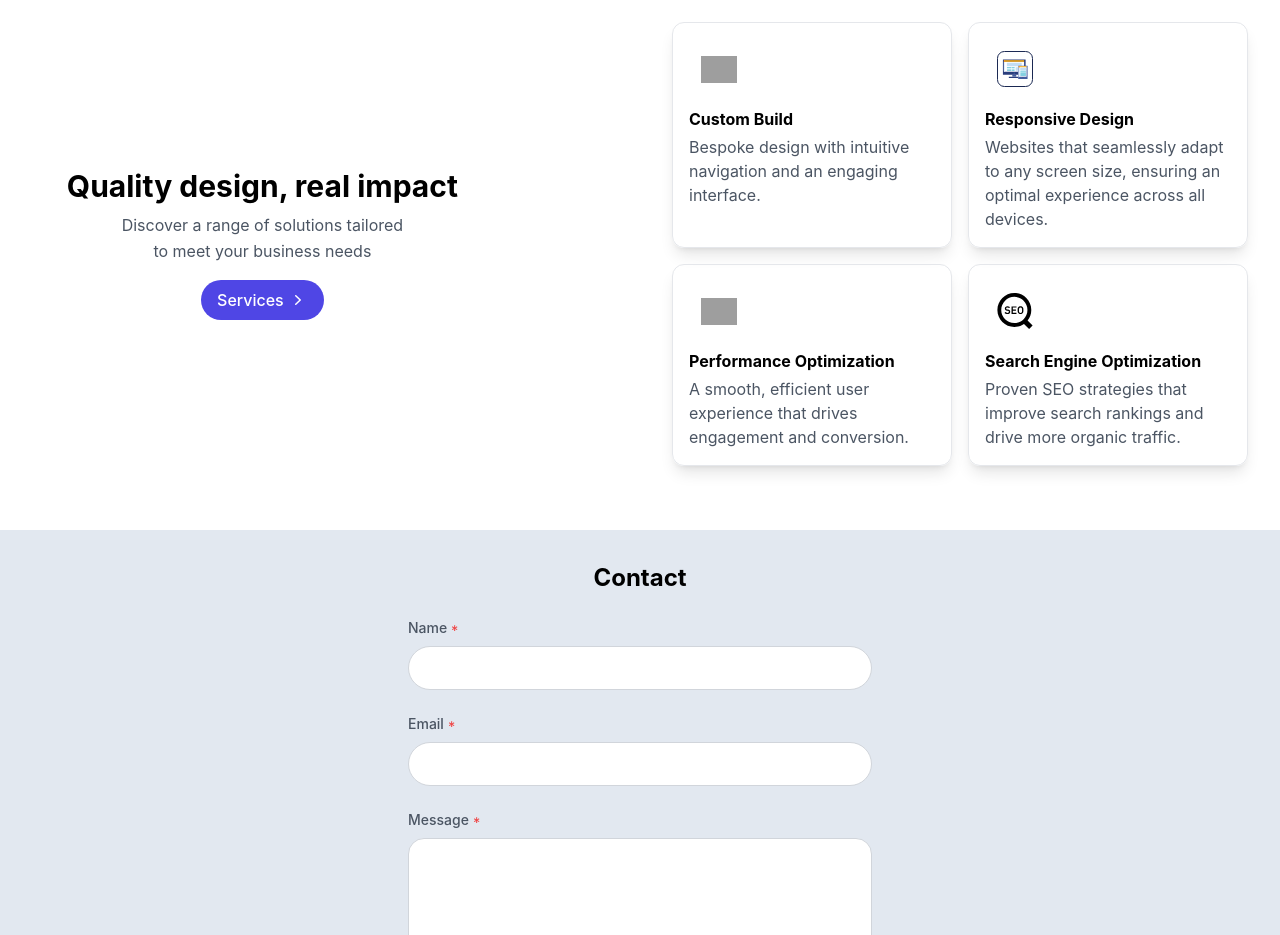
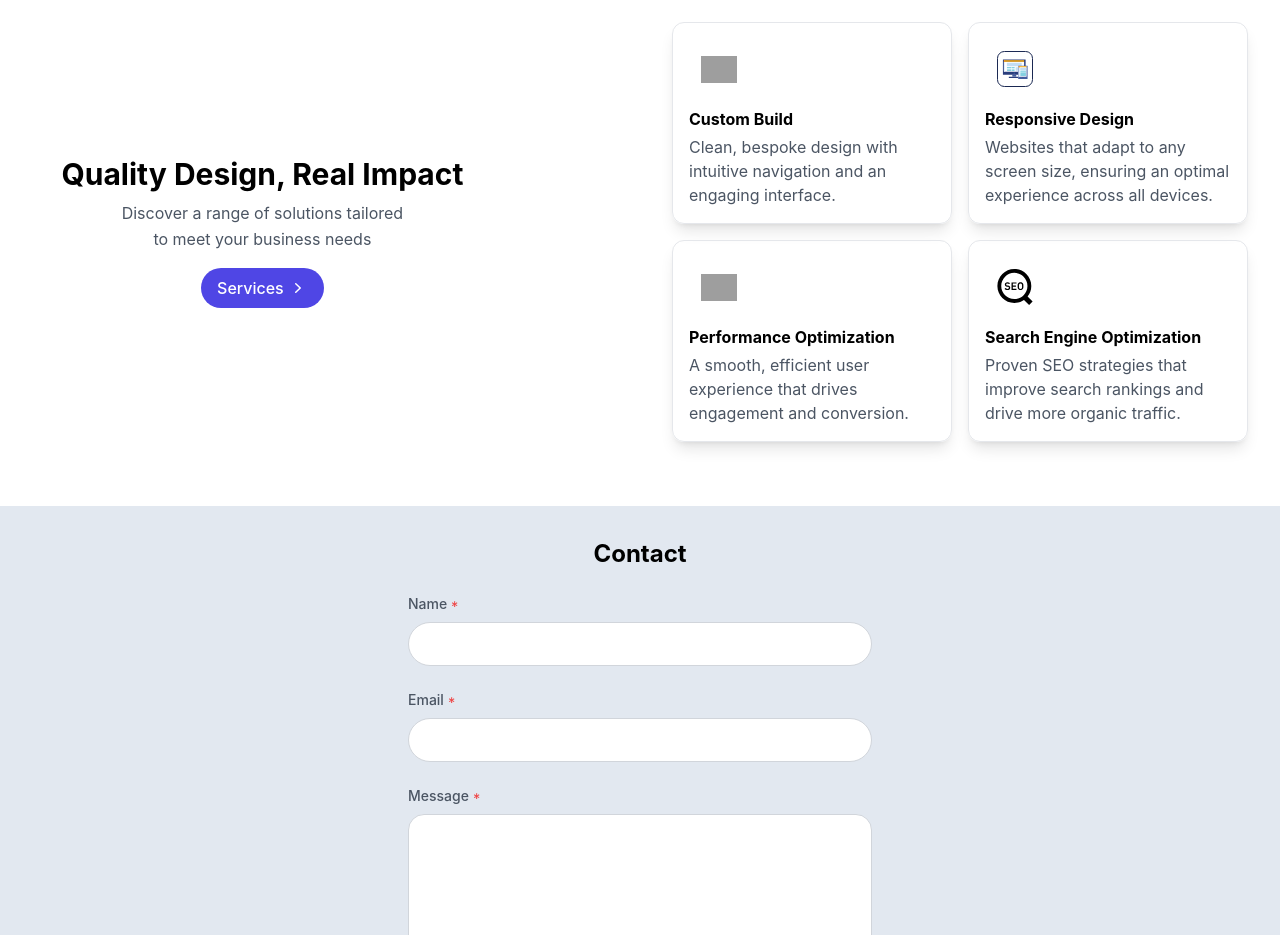
Before and after one commit to jacobadam/jacobadamdeveloper, a React (Create React App) app: page / in a window 1280 px wide. Shown: the part 1360-2295 px from the top of the page. Built offline with nearby package versions, Linux system fonts and the light colour scheme; grey boxes are pictures that could not be loaded.

Commit message:
update copy

```diff
--- a/src/HomeServices.js
+++ b/src/HomeServices.js
@@ -4,13 +4,13 @@ const services = [
   {
     title: "Custom Build",
     description:
-      "Bespoke design with intuitive navigation and an engaging interface.",
+      "Clean, bespoke design with intuitive navigation and an engaging interface.",
     svgPath: "/custom-website2.svg",
   },
   {
     title: "Responsive Design",
     description:
-      "Websites that seamlessly adapt to any screen size, ensuring an optimal experience across all devices.",
+      "Websites that adapt to any screen size, ensuring an optimal experience across all devices.",
     svgPath: "/responsive-design.svg",
   },
   {
@@ -34,7 +34,7 @@ export default function HomeServices() {
         <div className="grid grid-cols-1 gap-y-8 lg:grid-cols-2 lg:items-center lg:gap-x-16">
           <div className="lg:w-4/5 flex flex-col items-center justify-center mx-auto max-w-lg text-center lg:mx-0 ltr:lg:text-left rtl:lg:text-right">
             <h1 className="text-3xl font-bold mb-2 dark:text-white">
-              Quality design, real impact
+              Quality Design, Real Impact
             </h1>
             <p className="text-gray-600 dark:text-gray-400 text-center leading-relaxed">
               Discover a range of solutions tailored <br /> to meet your
```
